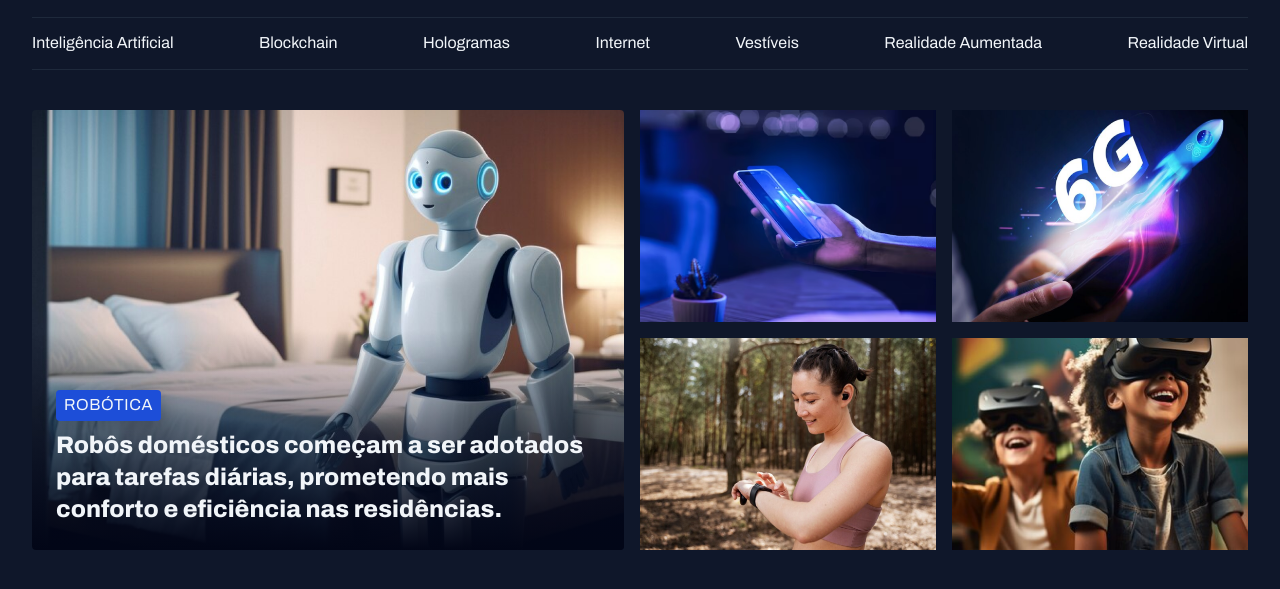
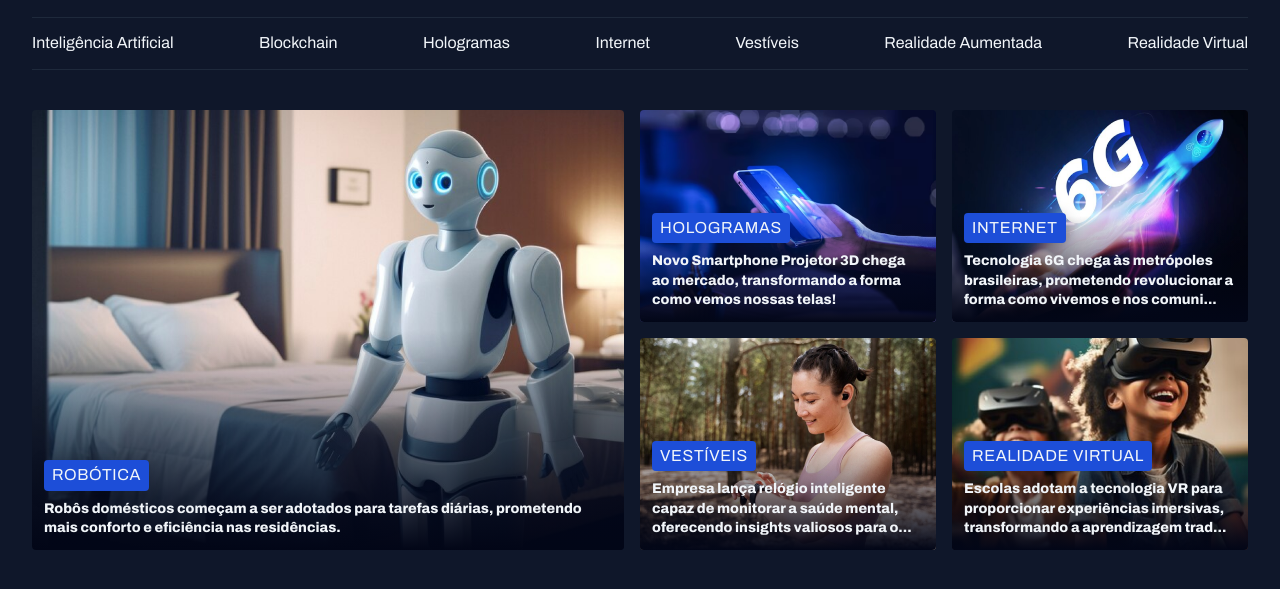
Before and after one commit to alissonsveen/Portal-de-noticias, a plain HTML site: page index.html in a window 1280 px wide. Shown: the part 45-634 px from the top of the page. Drawn offline with Linux system fonts and the light colour scheme; a web font is replaced by a local one.

Commit message:
Finalizando a seção destaques

```diff
--- a/index.html
+++ b/index.html
@@ -41,11 +41,12 @@
     <main class="grid container">
         <section id="featured" class="grid grid-flow-col gap-16">
             <figure class="card">
-                <img src="assets/images/Image 01.png" alt="">
+                <img src="assets/images/Image 01.png" alt="Robôs domésticos começam a ser adotados para tarefas diárias,
+                prometendo mais conforto e eficiência nas residências.">
 
                 <figcaption>
                     <span class="content-tag">robótica</span>
-                    <h2 class="text-2xl">
+                    <h2 class="text-lg">
                         Robôs domésticos começam a ser adotados para tarefas diárias,
                          prometendo mais conforto e eficiência nas residências.
                     </h2>
@@ -53,22 +54,50 @@
             </figure>
 
             <div class="grid grid-cols-2 gap-16">
-                <div>
-                    <img src="assets/images/Image 02.png" alt="">
-                </div>
+                <figure class="card">
+                    <img src="assets/images/Image 02.png" alt="Novo Smartphone Projetor 3D chega ao mercado, transformando a forma como vemos nossas telas!">
 
-                <div>
-                    <img src="assets/images/Image 03.png" alt="">
-                </div>
+                    <figcaption>
+                        <span class="content-tag">hologramas</span>
+                        <h2 class="text-lg">
+                            Novo Smartphone Projetor 3D chega ao mercado, transformando a forma como vemos nossas telas!
+                        </h2>
+                    </figcaption>
+                </figure>
 
-                <div>
-                    <img src="assets/images/Image 04.png" alt="">
-                </div>
+                <figure class="card">
+                    <img src="assets/images/Image 03.png" alt="Tecnologia 6G chega às metrópoles brasileiras, prometendo revolucionar a forma como vivemos e nos comunicamos.">
 
-                <div>
-                    <img src="assets/images/Image 05.png" alt="">
-                </div>
-            </div>
+                    <figcaption>
+                        <span class="content-tag">internet</span>
+                        <h2 class="text-lg">
+                            Tecnologia 6G chega às metrópoles brasileiras, prometendo revolucionar a forma como vivemos e nos comuni...
+                        </h2>
+                    </figcaption>
+                </figure>
+
+                <figure class="card">
+                    <img src="assets/images/Image 04.png" alt="Empresa lança relógio inteligente capaz de monitorar a saúde mental, oferecendo insights valiosos para o bem-estar pessoal.">
+
+                    <figcaption>
+                        <span class="content-tag">vestíveis</span>
+                        <h2 class="text-lg">
+                            Empresa lança relógio inteligente capaz de monitorar a saúde mental, oferecendo insights valiosos para o...
+                        </h2>
+                    </figcaption>
+                </figure>
+
+                <figure class="card">
+                    <img src="assets/images/Image 05.png" alt="Escolas adotam a tecnologia VR para proporcionar experiências imersivas, transformando a aprendizagem tradicional.">
+
+                    <figcaption>
+                        <span class="content-tag">realidade virtual</span>
+                        <h2 class="text-lg">
+                            Escolas adotam a tecnologia VR para proporcionar experiências imersivas, transformando a aprendizagem trad...
+                        </h2>
+                    </figcaption>
+                </figure>
+            </figure>
         </section>
     </main>
 </body>
--- a/styles/sections.css
+++ b/styles/sections.css
@@ -24,6 +24,10 @@ img {
         bottom: 0;
         padding: 24px;
 
+        &:has(.text-lg) {
+            padding: 12px;
+        }
+
         h2{
             margin-top: 8px;
         }
```
